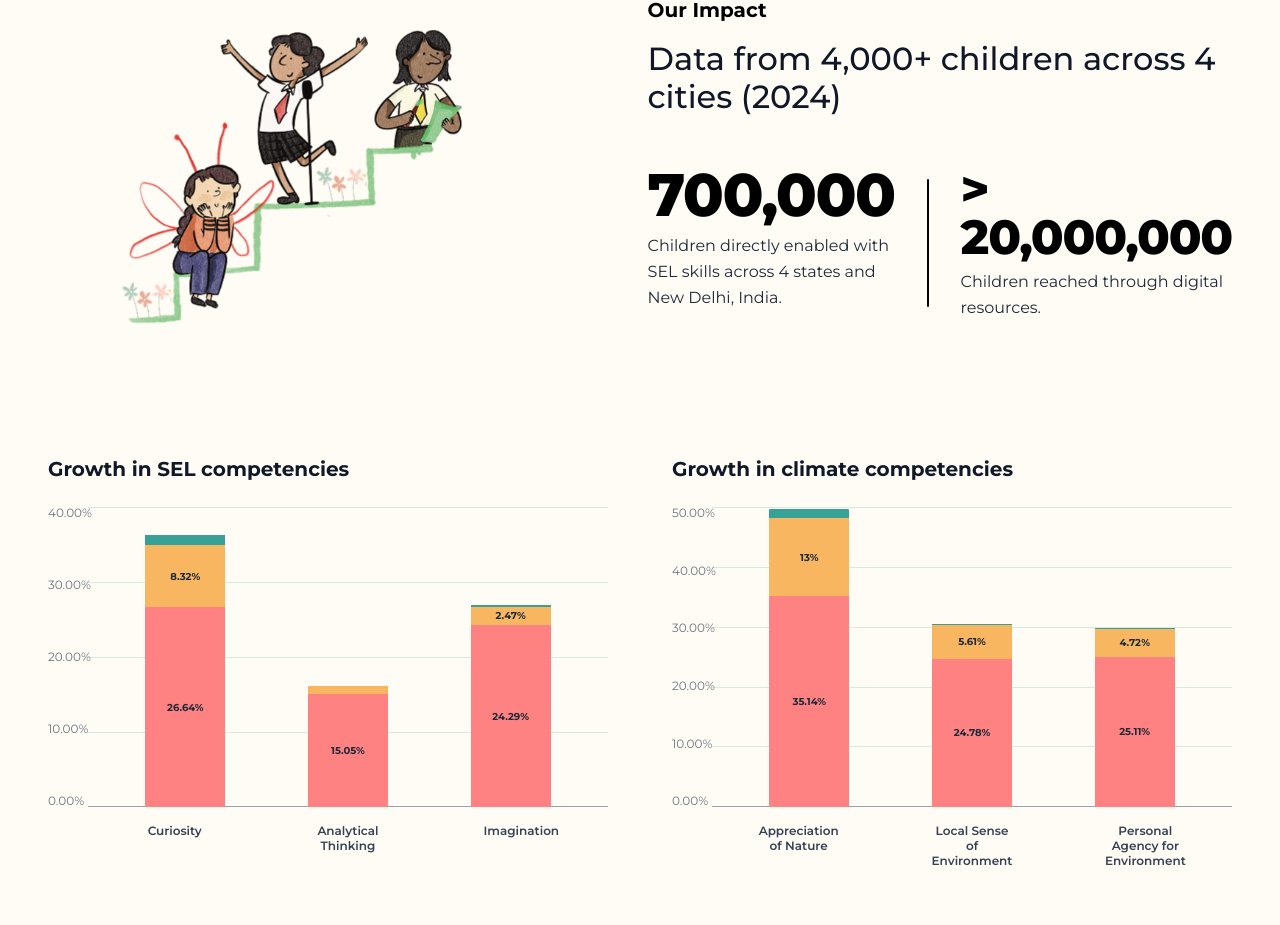
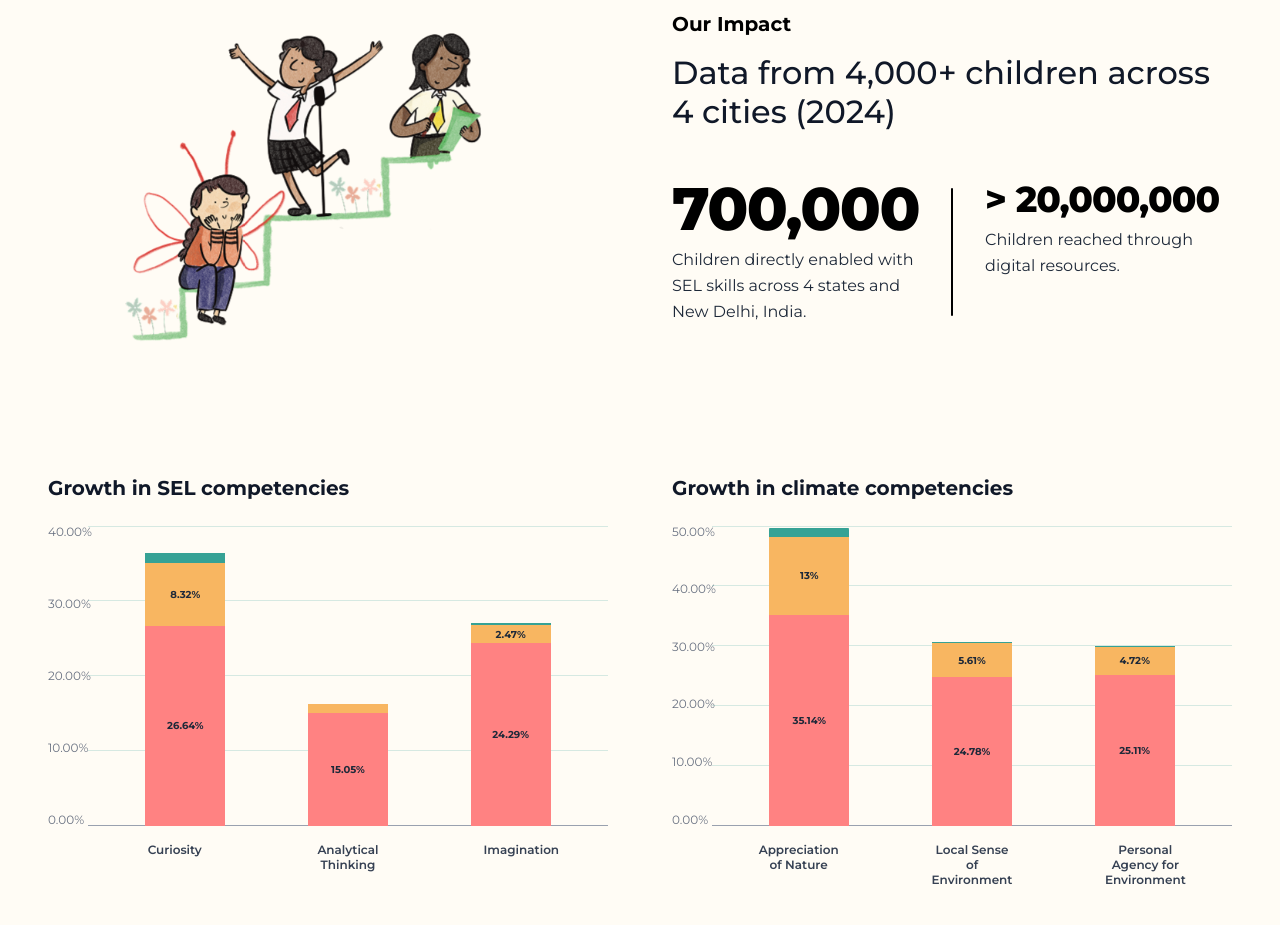
Before and after one commit to mokshchadha/slamoutloud, a Next.js app: page / in a window 1280 px wide. Shown: the part 6122-7047 px from the top of the page. Built offline with nearby package versions, Linux system fonts and the light colour scheme.

Commit message:
added some more font size fixes

```diff
--- a/src/app/components/homepage/OurImpact.tsx
+++ b/src/app/components/homepage/OurImpact.tsx
@@ -104,7 +104,7 @@ export default function OurImpact() {
 
               {/* Stat Box 2 */}
               <div className="flex-1 flex flex-col gap-2">
-                <h2 className="text-4xl md:text-5xl font-extrabold text-black font-sans tracking-tight">
+                <h2 className="text-4xl md:text-3.5xl font-extrabold text-black font-sans tracking-tight">
                   <Counter value={20000000} from={19999950} prefix="> " duration={4} />
                 </h2>
                 <p className="text-sm md:text-base text-gray-800 font-sans leading-relaxed">
```
